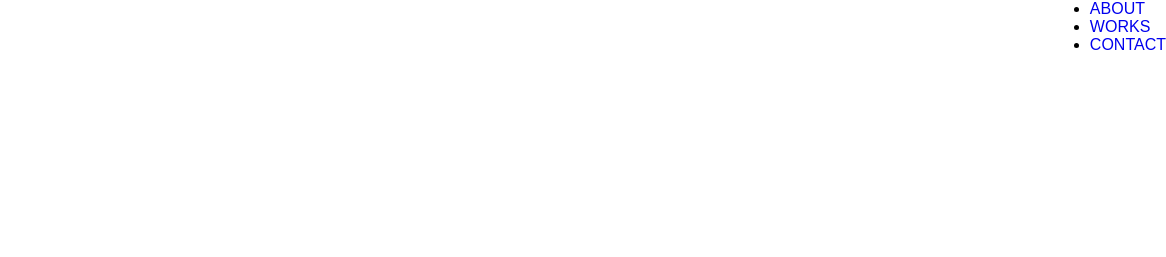
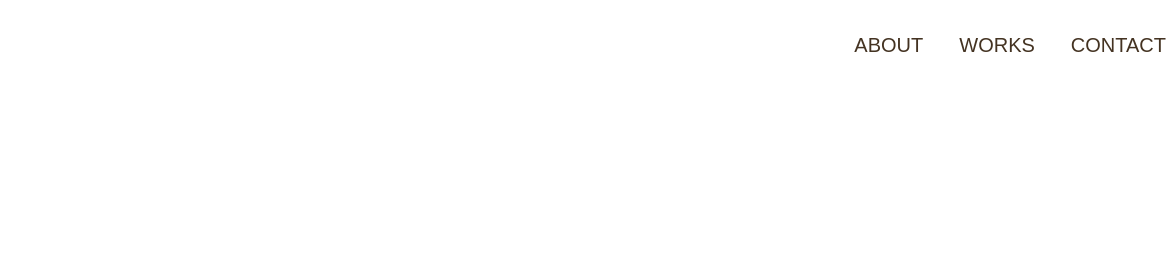
Before and after one commit to tatsu-narita/my-portfolio, a website: page index.html in a window 1280 px wide. Shown: the top 257 px of the page, 114-1280 px from the left. Drawn offline with Linux system fonts and the light colour scheme; some packages are replaced by stand-ins of ours.

Commit message:
update: css
index.html/クラス変更に伴うレイアウト変更

```diff
--- a/css/style.css
+++ b/css/style.css
@@ -61,7 +61,7 @@ p {
     margin-top: 14px;
 }
 
-#home .main-nav {
+#home .home-nav {
     display: flex;
     font-size: 1.25em;
     text-transform: uppercase;
@@ -69,15 +69,15 @@ p {
     list-style: none;
 }
 
-#home .main-nav li {
+#home .home-nav li {
     margin-left: 36px;
 }
 
-#home .main-nav a {
+#home .home-nav a {
     color: #432;
 }
 
-#home .main-nav a:hover {
+#home .home-nav a:hover {
     color: #0bd;
 }
 
```
